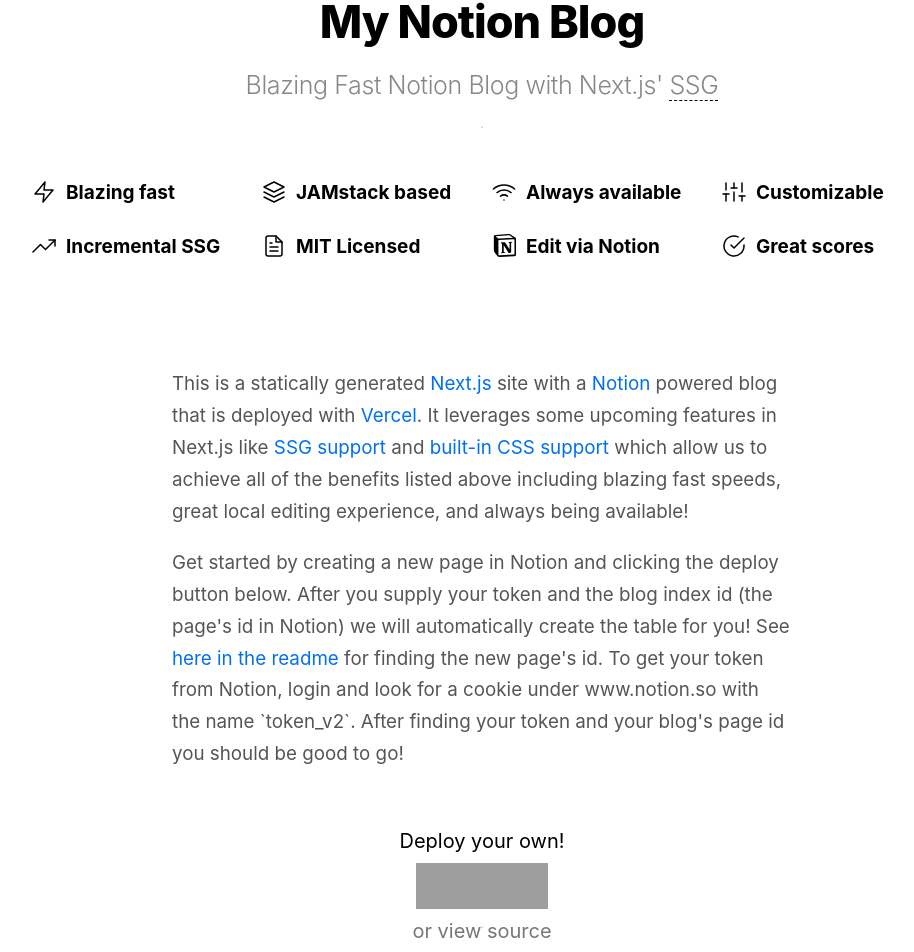
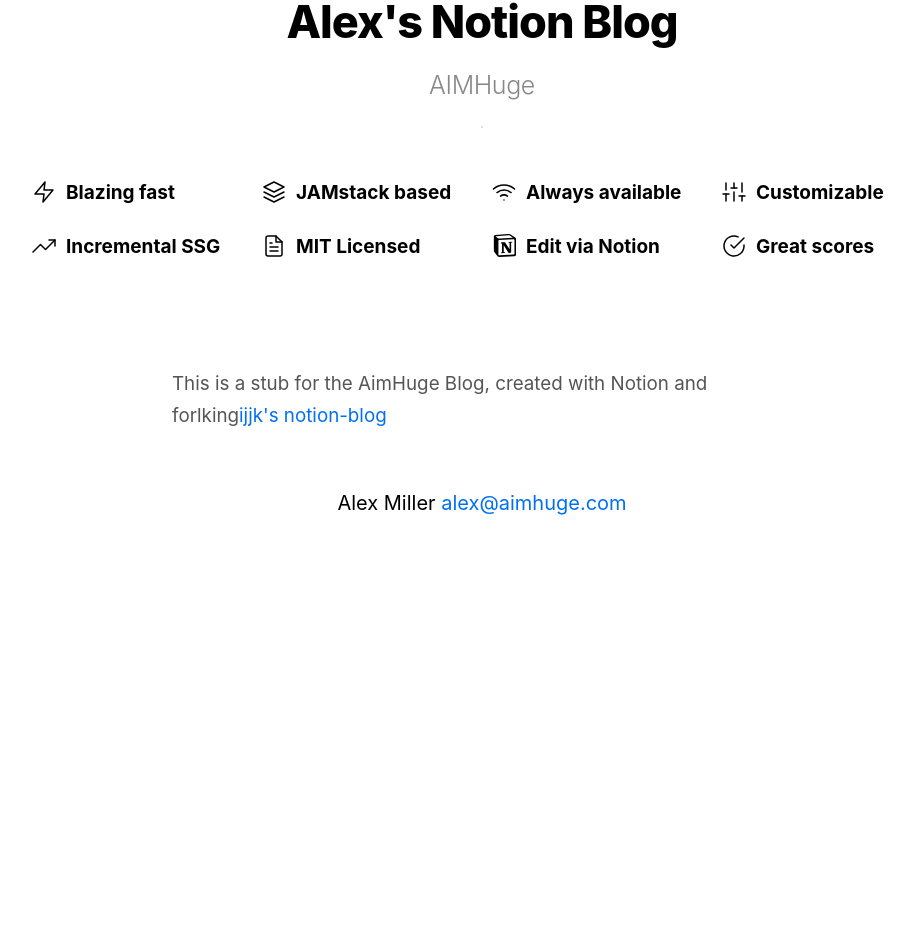
Before and after one commit to fotoflo/notion-blog, a Next.js app: page / in a window 1280 px wide. Shown: the part 273-1225 px from the top of the page, without its empty margins (158-1072 px from the left). After the commit the page ends 828 px from the top, so only its background shows below. Built offline with nearby package versions, Linux system fonts and the light colour scheme; grey boxes are pictures that could not be loaded.

Commit message:
Initial commit after fork

```diff
--- a/src/components/footer.tsx
+++ b/src/components/footer.tsx
@@ -3,21 +3,7 @@ import ExtLink from './ext-link'
 export default () => (
   <>
     <footer>
-      <span>Deploy your own!</span>
-      <ExtLink href="https://vercel.com/import/git?s=https://github.com/ijjk/notion-blog/tree/master&env=NOTION_TOKEN,BLOG_INDEX_ID&envDescription=Required+env+values+for+deploying&envLink=https://github.com/ijjk/notion-blog%23getting-blog-index-and-token">
-        <img
-          src="https://vercel.com/button"
-          height={46}
-          width={132}
-          alt="deploy to Vercel button"
-        />
-      </ExtLink>
-      <span>
-        or{' '}
-        <ExtLink href="https://github.com/ijjk/notion-blog">
-          view source
-        </ExtLink>
-      </span>
+      <span>Alex Miller <a href="mailto:alex@aimhuge.com">alex@aimhuge.com</a></span>
     </footer>
   </>
 )
--- a/src/lib/build-rss.ts
+++ b/src/lib/build-rss.ts
@@ -61,12 +61,12 @@ function createRSS(blogPosts = []) {
 
   return `<?xml version="1.0" encoding="utf-8"?>
   <feed xmlns="http://www.w3.org/2005/Atom">
-    <title>My Blog</title>
-    <subtitle>Blog</subtitle>
+    <title>Alex I Miller's Blog</title>
+    <subtitle>AIM Huge</subtitle>
     <link href="/atom" rel="self" type="application/rss+xml"/>
     <link href="/" />
     <updated>${NOW}</updated>
-    <id>My Notion Blog</id>${postsString}
+    <id>Alex I Miller - AIM Huge</id>${postsString}
   </feed>`
 }
 
--- a/src/pages/index.tsx
+++ b/src/pages/index.tsx
@@ -15,51 +15,19 @@ export default () => (
         width="250"
         alt="Vercel + Notion"
       />
-      <h1>My Notion Blog</h1>
+      <h1>Alex's Notion Blog</h1>
       <h2>
-        Blazing Fast Notion Blog with Next.js'{' '}
-        <ExtLink
-          href="https://github.com/vercel/next.js/issues/9524"
-          className="dotted"
-          style={{ color: 'inherit' }}
-        >
-          SSG
-        </ExtLink>
+        AIMHuge
       </h2>
 
       <Features />
 
       <div className="explanation">
         <p>
-          This is a statically generated{' '}
-          <ExtLink href="https://nextjs.org">Next.js</ExtLink> site with a{' '}
-          <ExtLink href="https://notion.so">Notion</ExtLink> powered blog that
-          is deployed with <ExtLink href="https://vercel.com">Vercel</ExtLink>.
-          It leverages some upcoming features in Next.js like{' '}
-          <ExtLink href="https://github.com/vercel/next.js/issues/9524">
-            SSG support
+         This is a stub for the AimHuge Blog, created with Notion and forlking
+          <ExtLink href="https://github.com/ijjk/notion-blog">
+            ijjk's notion-blog
           </ExtLink>{' '}
-          and{' '}
-          <ExtLink href="https://github.com/vercel/next.js/issues/8626">
-            built-in CSS support
-          </ExtLink>{' '}
-          which allow us to achieve all of the benefits listed above including
-          blazing fast speeds, great local editing experience, and always being
-          available!
-        </p>
-
-        <p>
-          Get started by creating a new page in Notion and clicking the deploy
-          button below. After you supply your token and the blog index id (the
-          page's id in Notion) we will automatically create the table for you!
-          See{' '}
-          <ExtLink href="https://github.com/ijjk/notion-blog#getting-blog-index-and-token">
-            here in the readme
-          </ExtLink>{' '}
-          for finding the new page's id. To get your token from Notion, login
-          and look for a cookie under www.notion.so with the name `token_v2`.
-          After finding your token and your blog's page id you should be good to
-          go!
         </p>
       </div>
     </div>
```
Also changed, not shown: src/pages/contact.tsx (+6 -6 lines).
